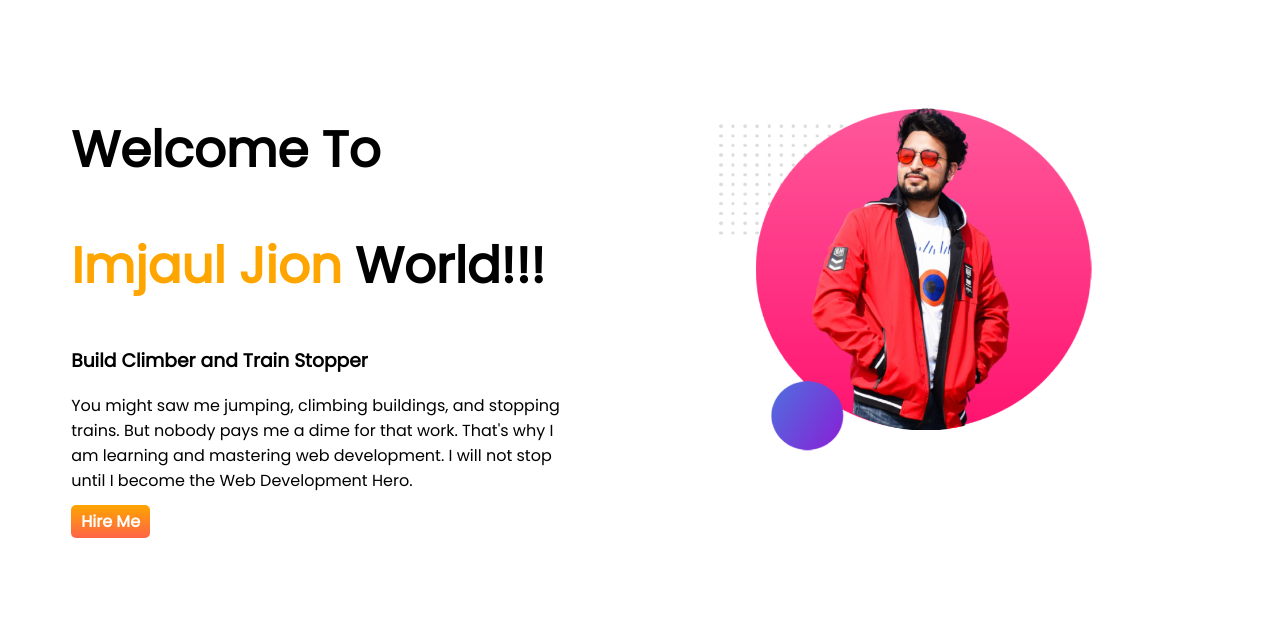
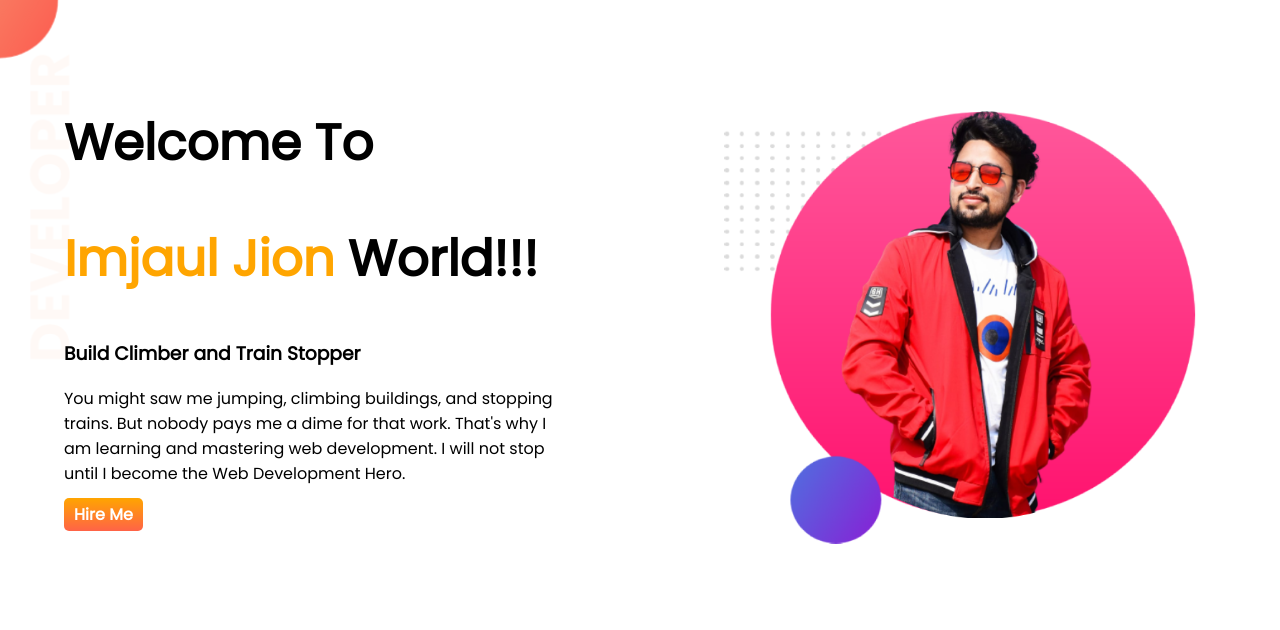
Before and after one commit to Jion9/My-Portfolio, a plain HTML site: page index.html in a window 1280 px wide. Drawn offline with Linux system fonts and the light colour scheme.

Commit message:
today work

```diff
--- a/index.html
+++ b/index.html
@@ -13,7 +13,7 @@
 </head>
 
 <body>
-    <section>
+    <section class="top-ban">
         <div class="half">
             <h1>Welcome To</h1>
             <h1><span class="name-colour"> Imjaul Jion</span> World!!!</h1>
@@ -28,7 +28,7 @@
             <a class="link-btn" target="_blank" href="https://www.linkedin.com/feed/">Hire Me</a>
         </div>
         <div class="half">
-            <img src="images/jion-removebg-preview (1).png" alt="">
+            <img src="images/jion-removebg-preview (1).png" alt="Ash">
         </div>
     </section>
 
--- a/style.css
+++ b/style.css
@@ -1,5 +1,6 @@
 body{
     font-family: 'Poppins', sans-serif;
+    margin: 0;
 }
 h1{
     font-size: 50px;
@@ -15,7 +16,7 @@ display: flex;
     padding: 5%;
 }
 .half img{
-    width: 80%;
+    width: 100%;
 }
 .link-btn{
     text-decoration: none;
@@ -25,3 +26,7 @@ display: flex;
     padding:5px 10px;
     border-radius: 5px;
 }
+.top-ban{
+    background-image: url(images/top-banner.png);
+    background-repeat: no-repeat;
+}
```
